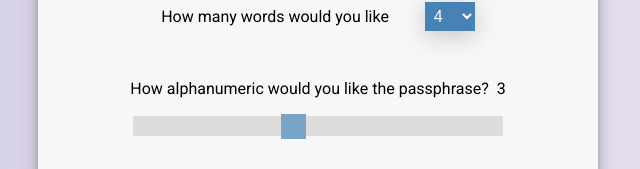
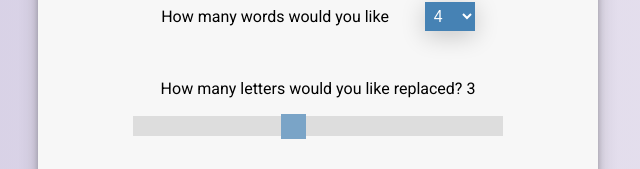
Before and after one commit to lwears/JavaScript-Password-Generator, a plain HTML site: page index.html in a window 1280 px wide. Shown: the part 158-327 px from the top of the page, without its empty margins (322-962 px from the left). Drawn offline with Linux system fonts and the light colour scheme; no server answers.

Commit message:
updated question text

```diff
--- a/index.html
+++ b/index.html
@@ -24,7 +24,7 @@
 
 
         <div class="margin">
-            <p id="test1">How alphanumeric would you like the passphrase?&nbsp;&nbsp;</p><p id="sliderValue">3</p>
+            <p id="test1">How many letters would you like replaced?&nbsp;</p><p id="sliderValue">3</p>
             <div class="wrapper">
                 <input autocomplete="off" type="range" min="0" max="7" value="3" class="slider" id="sliderRange">
             </div>
```
